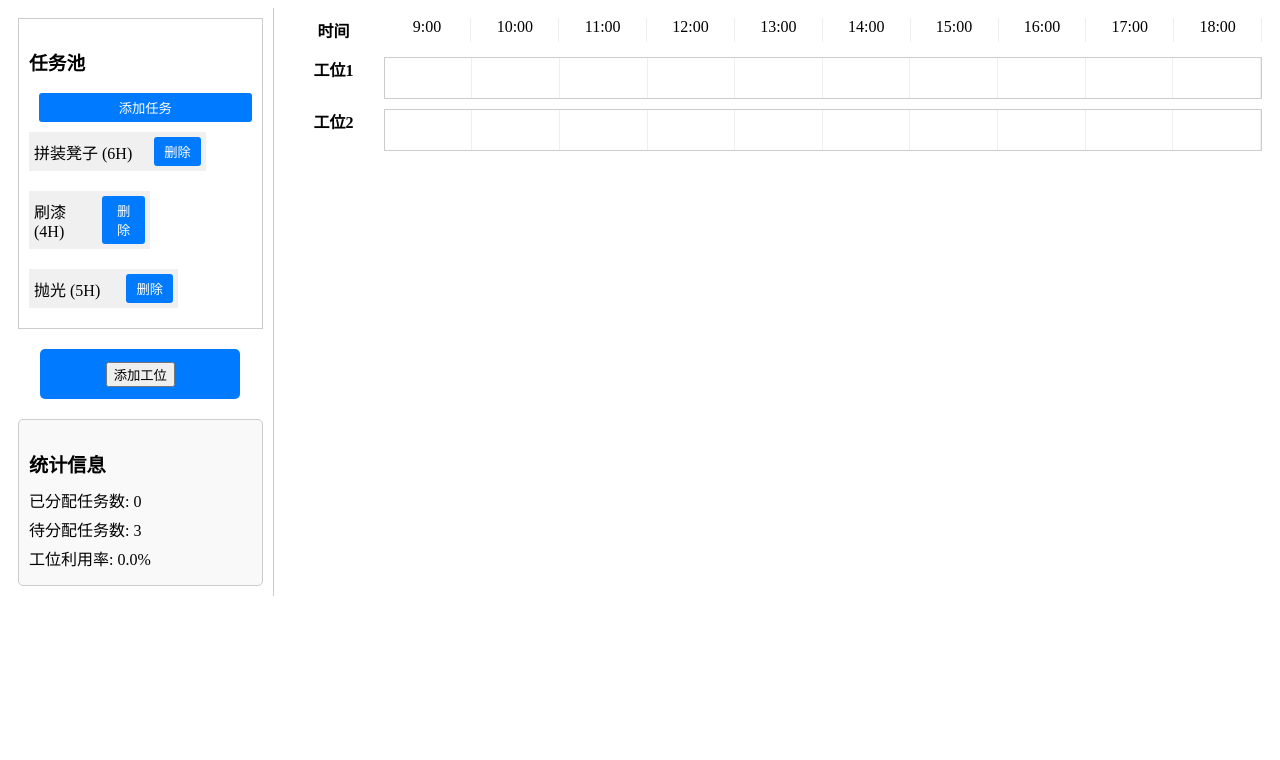
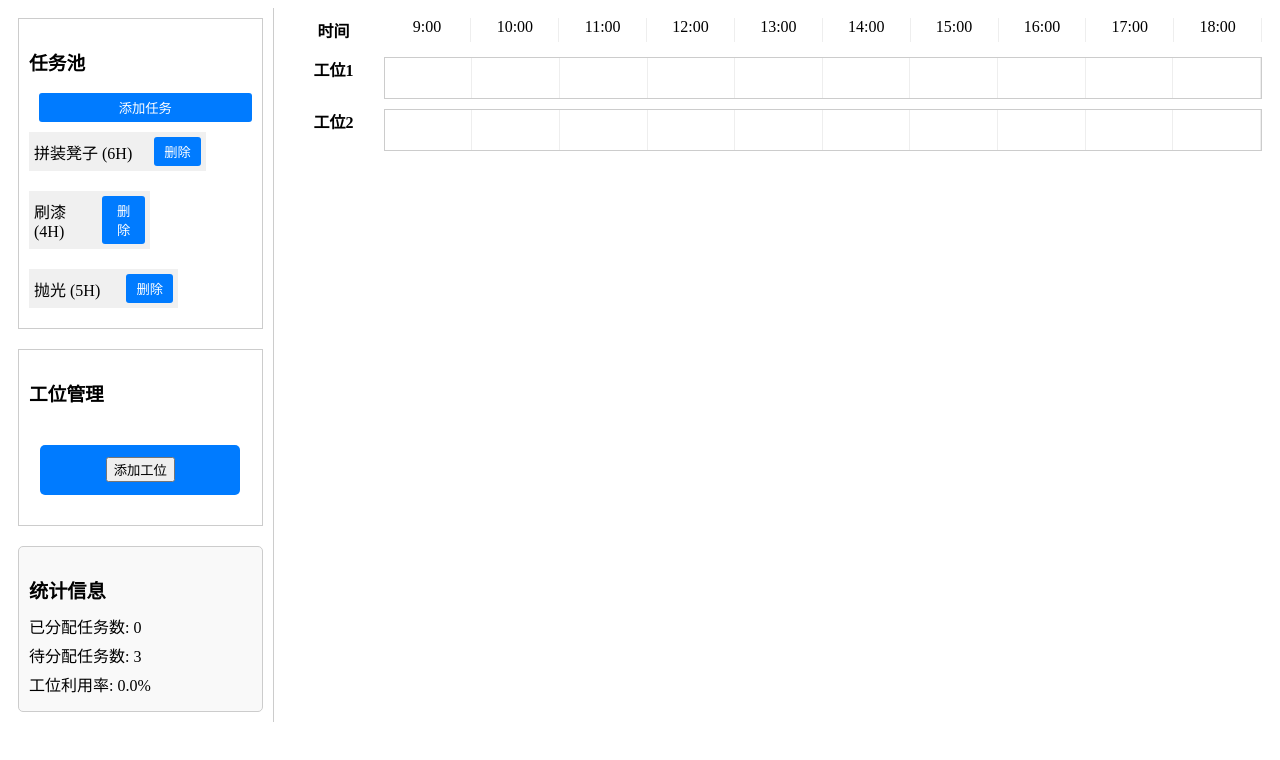
Before and after one commit to Ray-Soong/schedulesystem, a Vue app in the folder scheduler/: page / in a window 1280 px wide. Shown: the top 760 px of the page. Built offline with nearby package versions, Linux system fonts and the light colour scheme.

Commit message:
添加工位管理面板

```diff
--- a/scheduler/src/components/AddWorkstationButton.vue
+++ b/scheduler/src/components/AddWorkstationButton.vue
@@ -1,5 +1,6 @@
 <template>
-  <div>
+  <div class="station-mgr">
+    <h3>工位管理</h3>
     <div class="add-workstation-button">
       <button @click="showAddWorkstationModal">添加工位</button>
     </div>
@@ -44,6 +45,13 @@ export default {
 </script>
 
 <style>
+.station-mgr {
+  margin-top: 20px;
+  border: 1px solid #ccc;
+  padding: 10px;
+  display: flex;
+  flex-direction: column;
+}
 /* 简单的弹框样式 */
 .modal {
   position: fixed;
```
